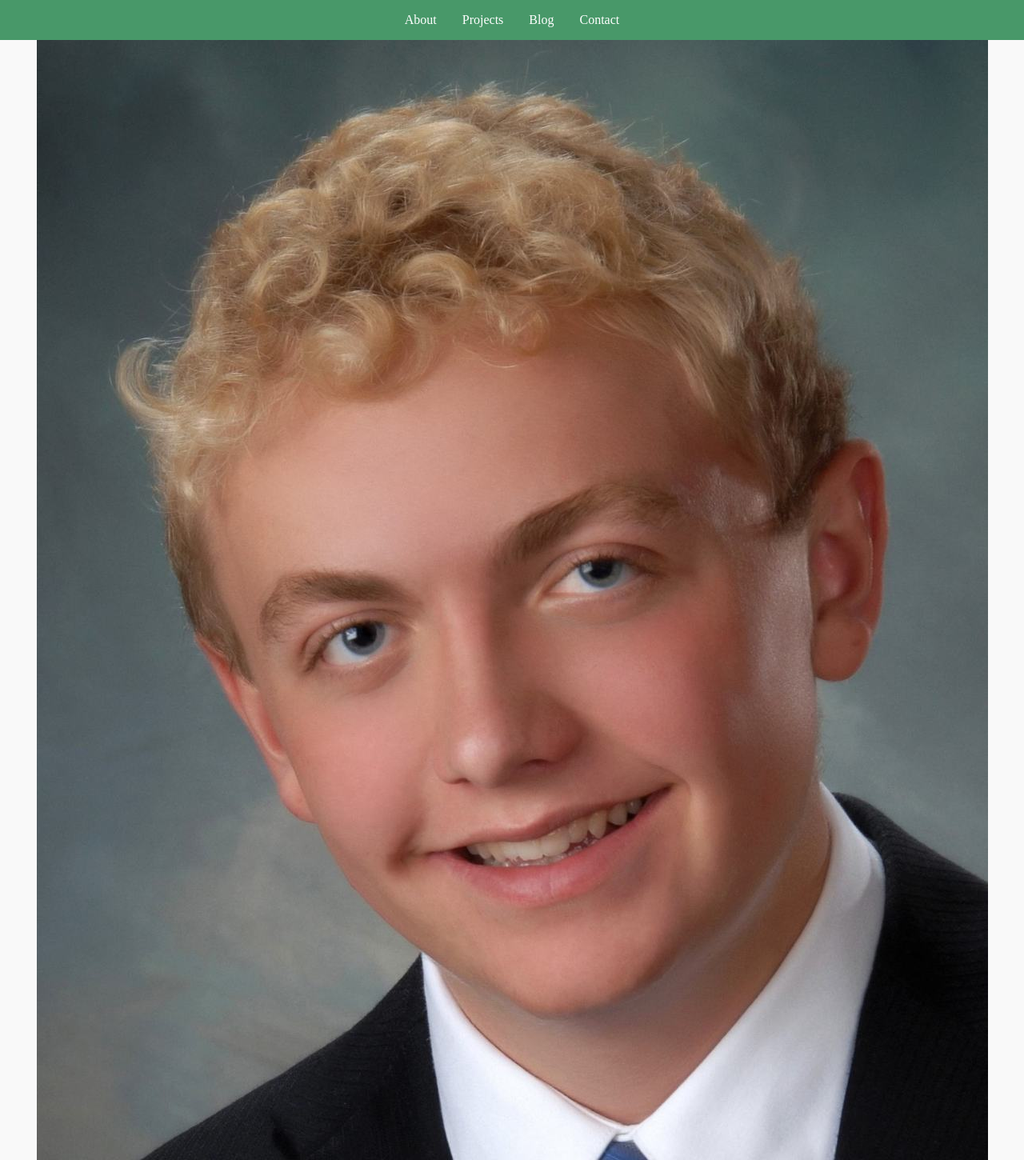
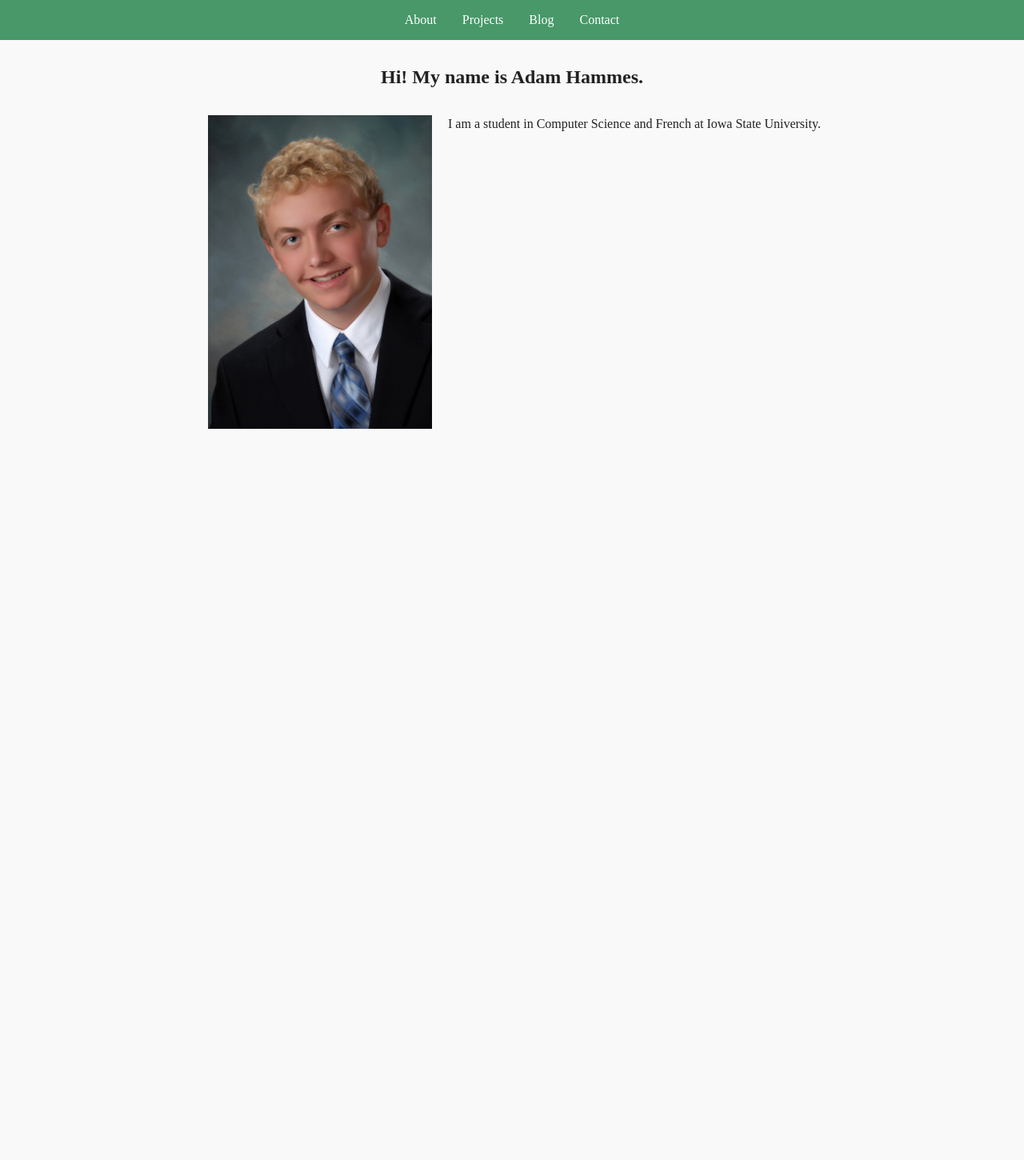
Before and after one commit to adamhammes/old-site, a Jekyll site: the page built from index.html, in a window 1280 px wide. Shown: the whole page at 80% size. Built offline with Jekyll 4.4.1, drawn with Linux system fonts in a browser that asks for light colours; nearby versions of some CDN libraries; after the commit the page ends 900 px from its top, so only the background shows below that.

Commit message:
Front page skeleton

```diff
--- a/assets/css/main.css
+++ b/assets/css/main.css
@@ -53,3 +53,21 @@ img {
     margin-left: auto;
     margin-right: auto;
 }
+
+.welcome {
+    text-align: center;
+    margin: 30px;
+}
+
+#personal-description {
+    max-width: 50em;
+    margin-left: auto;
+    margin-right: auto;
+}
+
+#homepic {
+    max-width: 35%;
+    display: inline-block;
+    float: left;
+    margin: 0 20px;
+}
--- a/index.html
+++ b/index.html
@@ -1,4 +1,10 @@
 ---
 layout: default
 ---
-<img id="homepic" src="/assets/images/SeniorPicture.jpeg" />
+<h2 class="welcome">Hi! My name is Adam Hammes.</h2>
+<div id="personal-description">
+    <img id="homepic" src="/assets/images/SeniorPicture.jpeg" />
+    <p>
+        I am a student in Computer Science and French at Iowa State University.
+    </p>
+</div>
```
Also changed, not shown: assets/images/SeniorPicture-cropped.jpeg (added), assets/images/SeniorPicture.jpeg.
